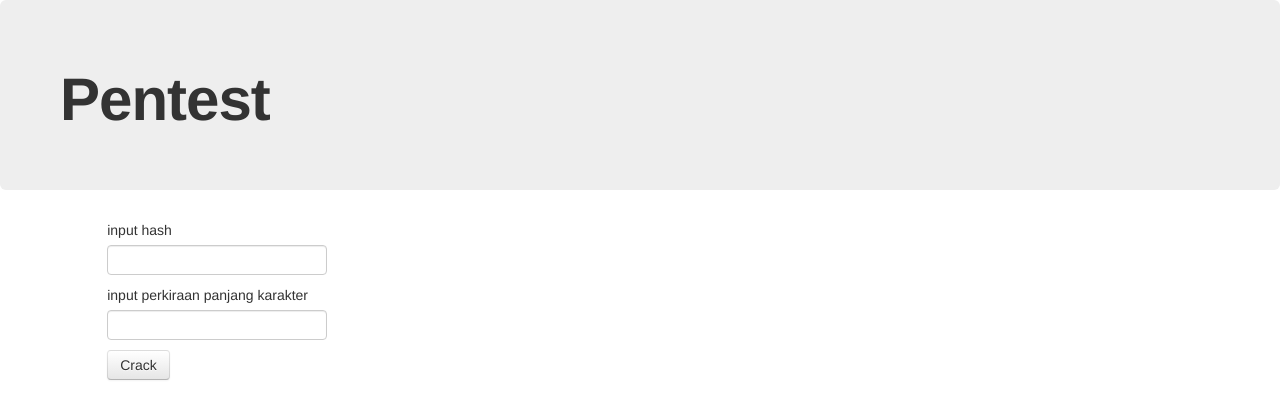
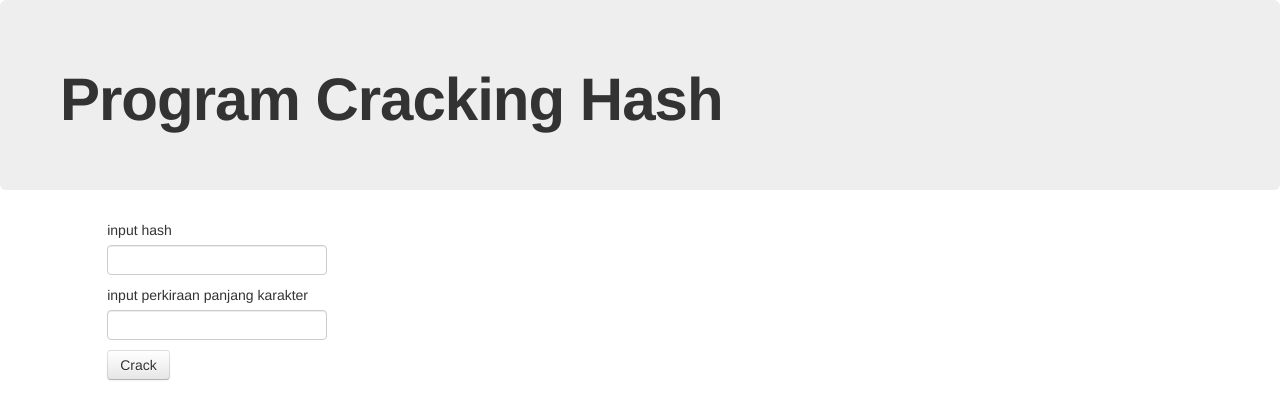
Before and after one commit to anggrahito/cracking_hash, a Django app: page /crack_hash/ in a window 1280 px wide. Shown: the top 419 px of the page. Run offline with Django 3.2, Linux system fonts and the light colour scheme; parts of the project's set-up code (start-up, migrations or seed data) failed here and were passed over.

Commit message:
header base.html

```diff
--- a/cracking_hash/templates/base.html
+++ b/cracking_hash/templates/base.html
@@ -4,12 +4,12 @@
 <!DOCTYPE html>
 <html lang="id">
 <head>
-    <title>Pentest</title>
+    <title>latihan Cracking Hash</title>
     <link rel="stylesheet" href="{{ STATIC }}css/bootstrap.min.css" type="text/css">
 </head>
 <body id="bodiku">
   <div class="hero-unit">
-    <h1>Pentest</h1>
+    <h1>Program Cracking Hash</h1>
   </div>
 
   <div class="container-fluid">
```
